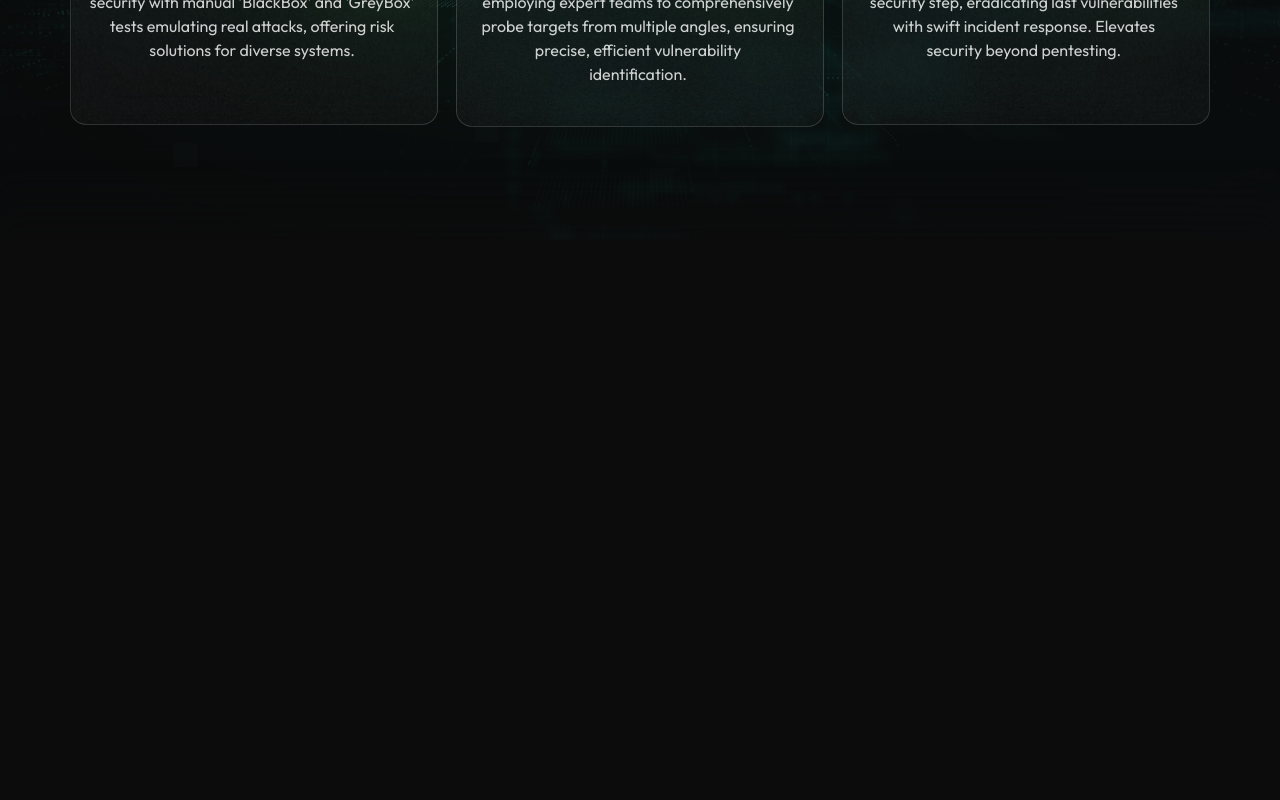
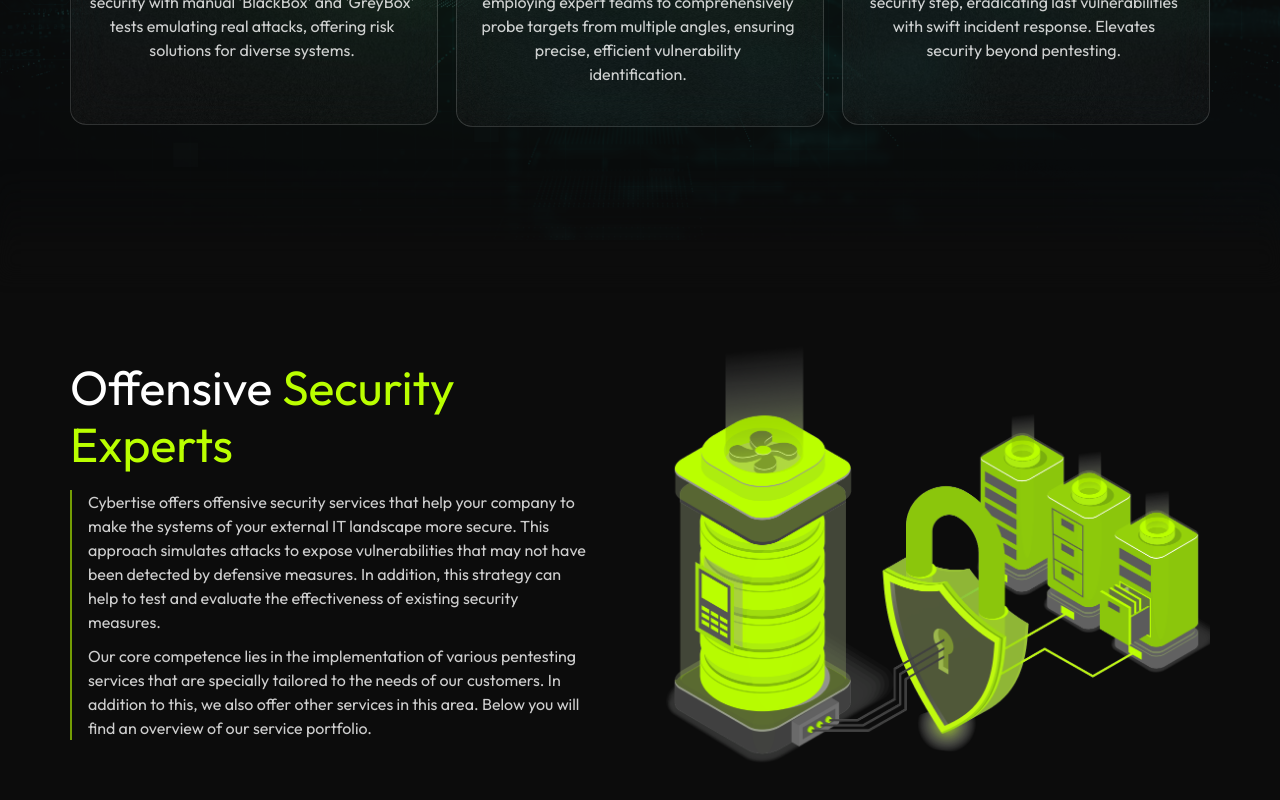
Before and after one commit to khushi303/test-march, a React (Create React App) app: page / in a window 1280 px wide. Shown: the part 2197-2997 px from the top of the page. Before the commit the page ends 2437 px from the top, so only its background shows below. Built offline with nearby package versions, Linux system fonts and the light colour scheme.

Commit message:
adding security section

```diff
--- a/src/App.js
+++ b/src/App.js
@@ -3,6 +3,7 @@
 import User from './components/User'
 import Privacy from './components/Privacy'
 import Services from './components/Services'
+import SecuritySec from './components/SecuritySec'
 
 function App() {
   return (
@@ -11,6 +12,7 @@
       <User />
       <Privacy />
       <Services />
+      <SecuritySec />
     </div>
   );
 }
--- /dev/null
+++ b/src/components/SecuritySec.jsx
@@ -0,0 +1,25 @@
+import React from 'react'
+import SecutityImg from '../assets/images/png/security-img.png';
+
+const SecuritySec = () => {
+    return (
+        <div className='pt-[87px] pb-[79px]'>
+            <div className='container mx-auto xl:max-w-[1164px] px-3 relative z-10'>
+                <div className='flex justify-between items-center flex-wrap'>
+                    <div className='w-[46%]'>
+                        <h2 className='sm:text-[48px] text-[33px] font-normal leading-[120%] text-white md:mb-4 mb-3'>Offensive <span className='text-[#BAFF00] '>Security Experts </span></h2>
+                        <div className='mt-[10px] pl-4 relative border-s-[2px] border-solid border-[#BAFF0099]'>
+                            <p className='text-[16px] font-normal leading-[150%] text-white opacity-80'>Cybertise offers offensive security services that help your company to make the systems of your external IT landscape more secure. This approach simulates attacks to expose vulnerabilities that may not have been detected by defensive measures. In addition, this strategy can help to test and evaluate the effectiveness of existing security measures.</p>
+                            <p className='text-[16px] font-normal leading-[150%] text-white opacity-80 mt-[10px]'>Our core competence lies in the implementation of various pentesting services that are specially tailored to the needs of our customers. In addition to this, we also offer other services in this area. Below you will find an overview of our service portfolio.</p>
+                        </div>
+                    </div>
+                    <div className='w-[48%]'>
+                        <img src={SecutityImg} alt="SecutityImg" className='w-full' />
+                    </div>
+                </div>
+            </div>
+        </div>
+    )
+}
+
+export default SecuritySec
```
Also changed, not shown: src/assets/images/png/security-img.png (added).
